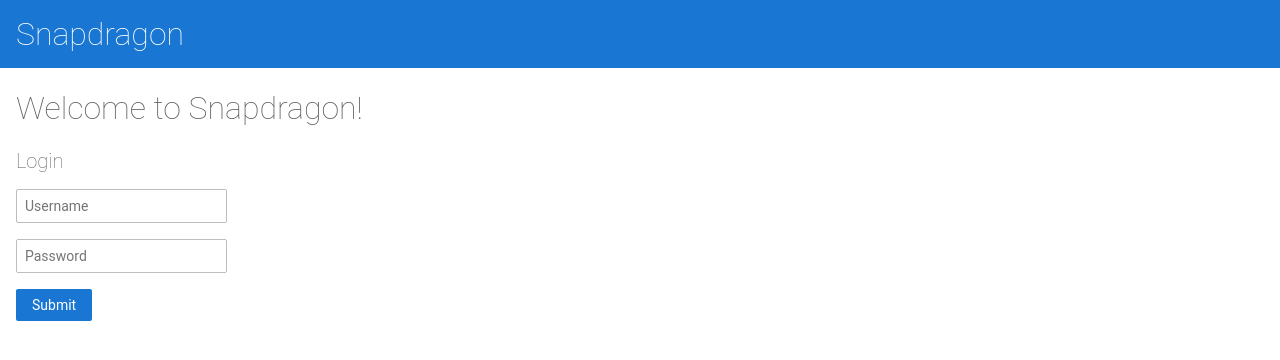
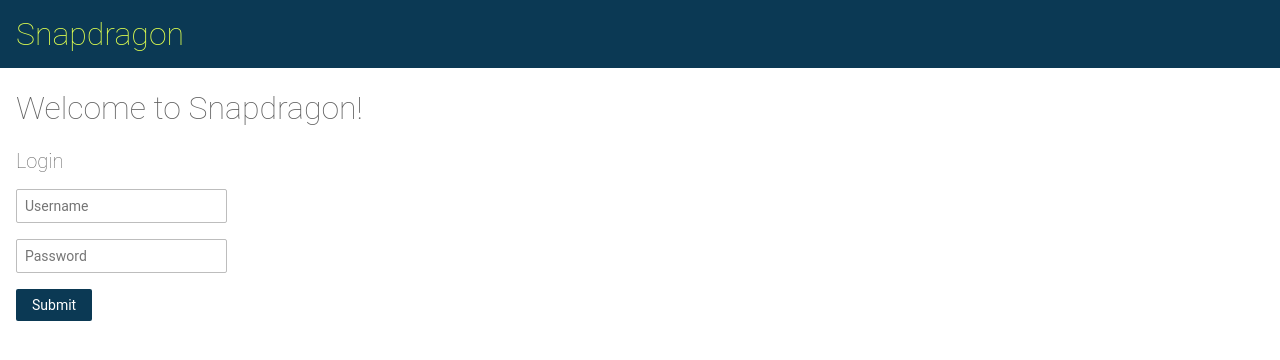
Before and after one commit to SarahKreutner/snapdragon, an Angular app: page / in a window 1280 px wide. Shown: the top 360 px of the page. Built offline with nearby package versions, Linux system fonts and the light colour scheme.

Commit message:
4 files modified

```diff
--- a/src/app/app.component.css
+++ b/src/app/app.component.css
@@ -10,6 +10,11 @@ p {
     --color5: rgba(135, 214, 74, 1);
 }
 
+app-top-bar {
+  background-color:  rgba(11, 57, 84, 1);
+}
+
+
 
 /*
 Copyright Google LLC. All Rights Reserved.
--- a/src/app/login/login.component.css
+++ b/src/app/login/login.component.css
@@ -0,0 +1,11 @@
+:root {
+    --color1: rgba(11, 57, 84, 1);
+    --color2: rgba(128, 155, 206, 1);
+    --color3: rgba(198, 235, 190, 1);
+    --color4: rgba(224, 255, 79, 1);
+    --color5: rgba(135, 214, 74, 1);
+}
+
+button {
+  background-color: rgba(11, 57, 84, 1);
+}
--- a/src/app/plant-list/plant-list.component.css
+++ b/src/app/plant-list/plant-list.component.css
@@ -7,7 +7,7 @@
 }
 
 .plantWrapper {
-  background-color: var(--color3);
+  background-color: rgba(198, 235, 190, 1);
  width: 100%;
  max-width: 1000px;
  border-radius: 15px 50px;
@@ -15,11 +15,11 @@
  padding: 2%;
 }
 .plantWrapper > p, .plantWrapper > h2 {
-  color: white !important;
   padding-left: 30px;
 }
 
 .schedulebutton {
+  padding: none;
 }
 /*
 Copyright Google LLC. All Rights Reserved.
--- a/src/app/top-bar/top-bar.component.css
+++ b/src/app/top-bar/top-bar.component.css
@@ -1,5 +1,18 @@
 
+:root {
+    --color1: rgba(11, 57, 84, 1);
+    --color2: rgba(128, 155, 206, 1);
+    --color3: rgba(198, 235, 190, 1);
+    --color4: rgba(224, 255, 79, 1);
+    --color5: rgba(135, 214, 74, 1);
+}
 
+a > h1 {
+  color: rgba(224, 255, 79, 1)
+}
+app-top-bar {
+  background-color: rgba(128, 155, 206, 1) !important;
+}
 /*
 Copyright Google LLC. All Rights Reserved.
 Use of this source code is governed by an MIT-style license that
```
